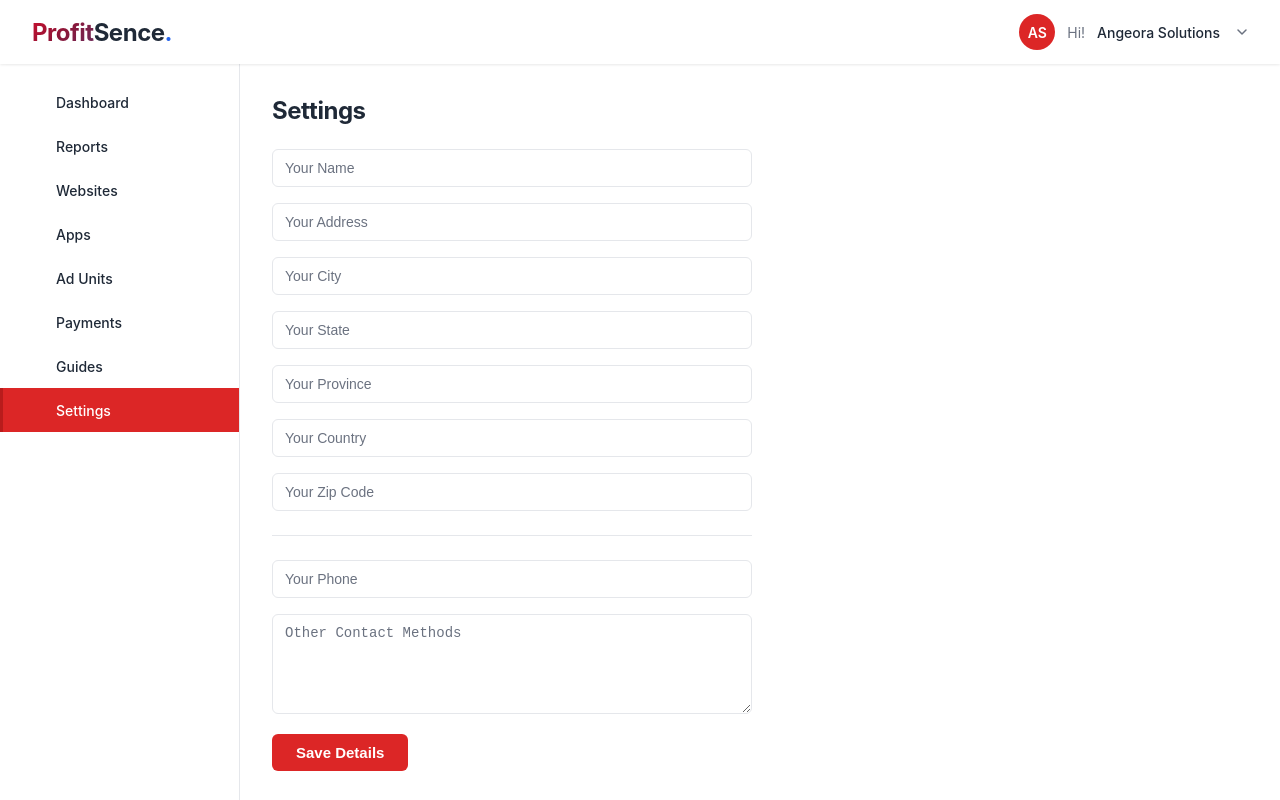
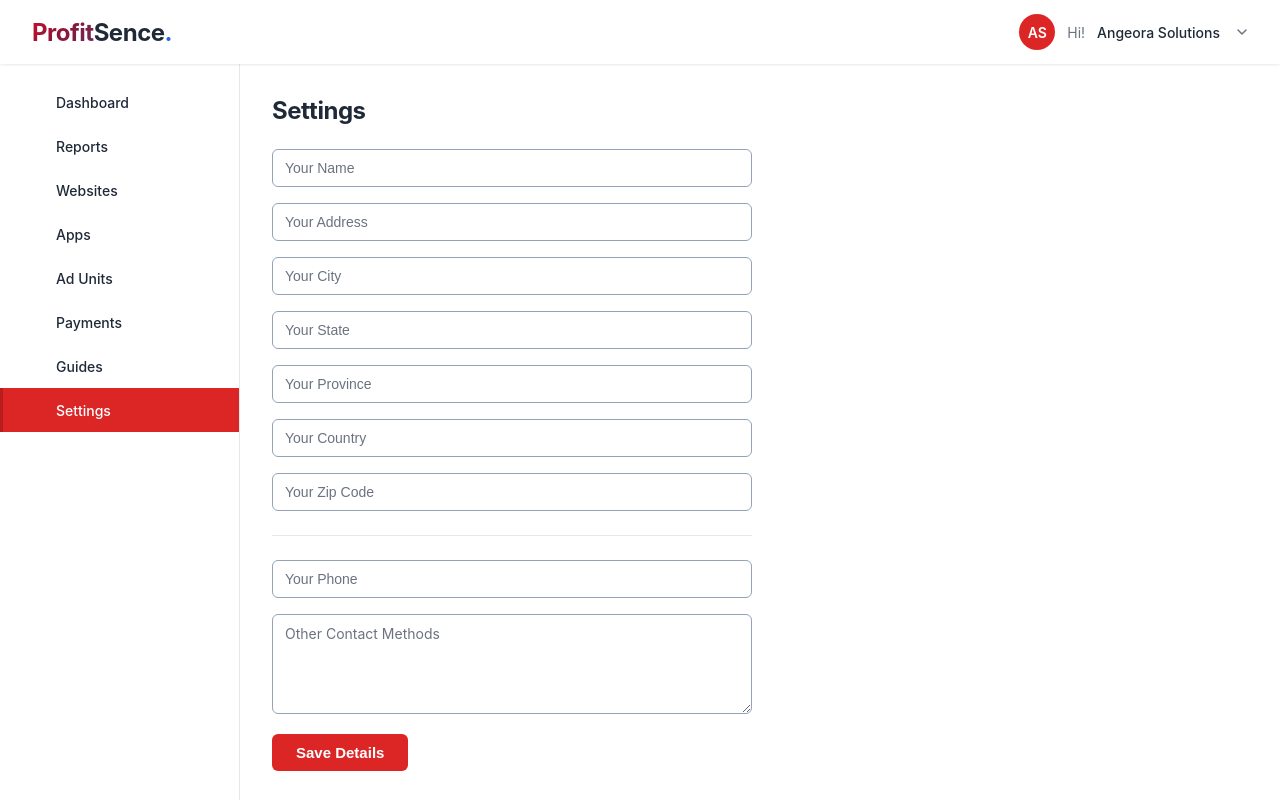
Before and after one commit to TharukaSenevirathne/profitsence-publisher-dashboard, an Angular app in the folder frontend/: page /settings in a window 1280 px wide. Built offline with nearby package versions, Linux system fonts and the light colour scheme.

Commit message:
style: update settings component styles with new border color and placeholder font properties

```diff
--- a/frontend/src/app/settings/settings.component.scss
+++ b/frontend/src/app/settings/settings.component.scss
@@ -28,13 +28,15 @@
   padding: 0.625rem 0.75rem;
   font-size: 0.875rem;
   border-radius: 6px;
-  border: 1px solid var(--border-gray);
+  border: 1px solid #94a3b8; /* slightly darker blue-gray border */
   box-sizing: border-box;
   background: var(--white);
   color: var(--text-dark);
 
   &::placeholder {
     color: var(--text-gray);
+    font-weight: 400;
+    font-style: normal;
   }
 
   &:focus {
@@ -46,6 +48,18 @@
 .form-textarea {
   resize: vertical;
   min-height: 100px;
+  font-family: -apple-system, BlinkMacSystemFont, 'Segoe UI', Roboto, 'Helvetica Neue', Arial, sans-serif;
+  font-size: 0.875rem;
+  line-height: normal;
+
+  &::placeholder {
+    font-family: -apple-system, BlinkMacSystemFont, 'Segoe UI', Roboto, 'Helvetica Neue', Arial, sans-serif !important;
+    font-size: 0.875rem !important;
+    font-weight: 400 !important;
+    font-style: normal !important;
+    color: var(--text-gray);
+    opacity: 1;
+  }
 }
 
 .form-divider {
```
